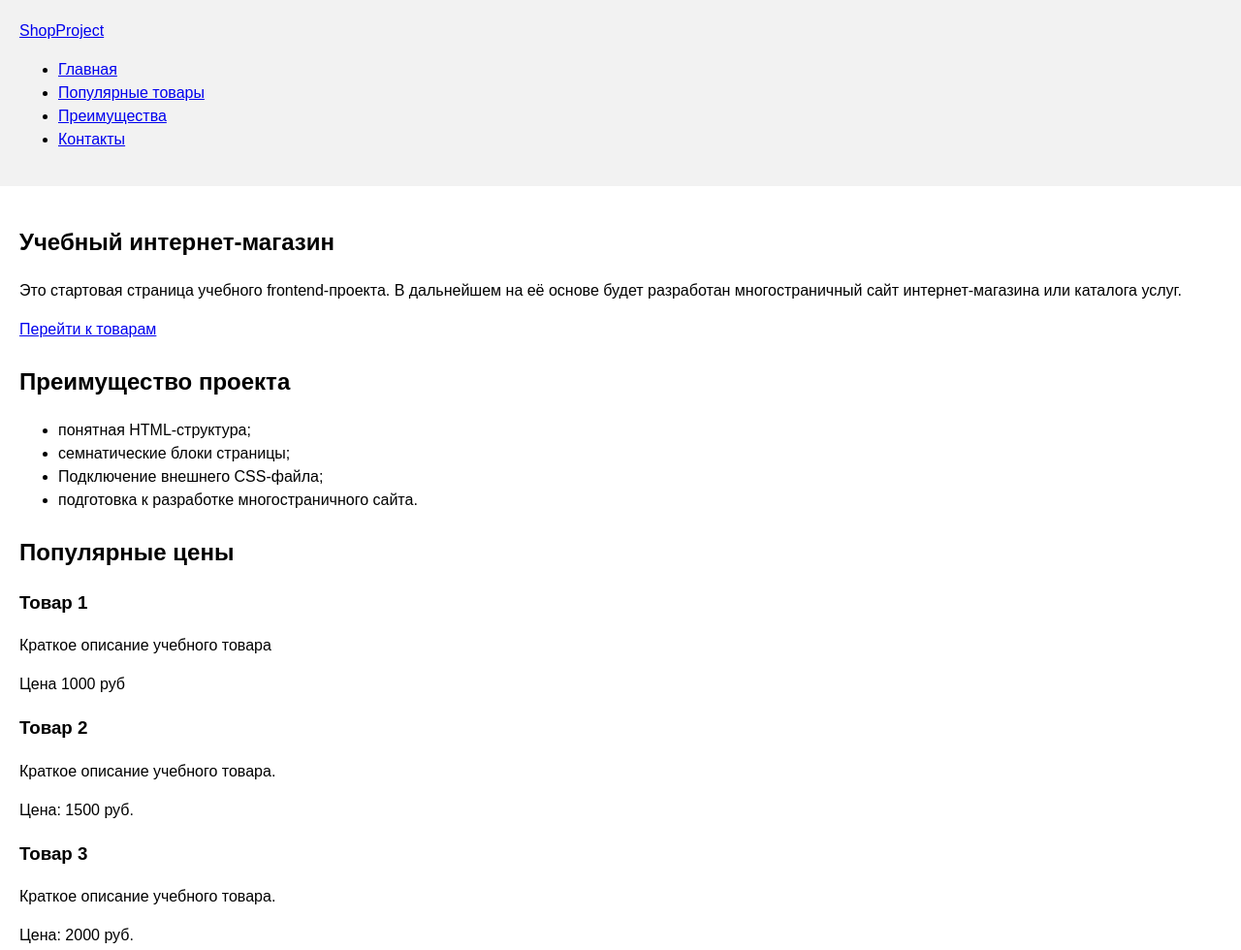
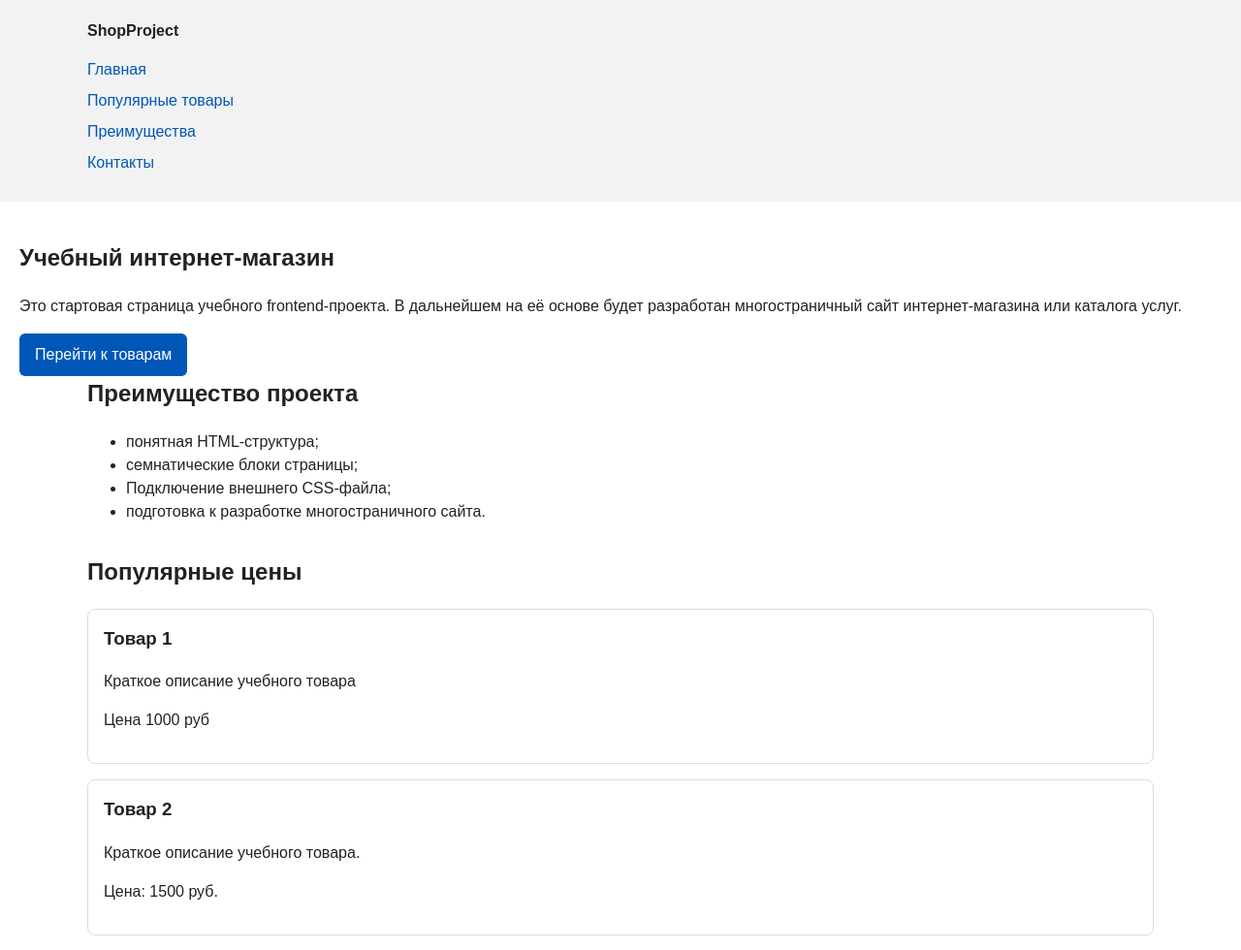
Before and after one commit to Sergey1627/Sergey1627-kr1-html-css-shop, a plain HTML site: page index.html in a window 1280 px wide. Shown: the top 980 px of the page at 97% size. Drawn offline with Linux system fonts and the light colour scheme.

Commit message:
feat: add semantic HTML structure and base CSS styles

```diff
--- a/css/style.css
+++ b/css/style.css
@@ -1,7 +1,13 @@
+* {
+  box-sizing: border-box;
+}
+
 body {
   margin: 0;
   font-family: Arial, sans-serif;
   line-height: 1.5;
+  color: #222222;
+  background-color: #ffffff;
 }
 
 header,
@@ -17,10 +23,71 @@
 footer {
   background-color: #f2f2f2;
 }
-section {
-  margin-bottom: 24px;
+.site-header {
+  max-width: 1100px;
+  margin: 0 auto;
+}
+.site-logo {
+  font-weight: bold;
+  text-decoration: none;
+  color: #222222;
+}
+.site-nav__list {
+  padding: 0;
+  margin: 16px 0 0;
+  list-style: none;
+}
+.site-nav__list li {
+  margin-bottom: 8px;
+}
+.site-nav__list a {
+  color: #0057b8;
+  text-decoration: none;
+}
+.site-nav__list a:hover {
+  text-decoration: underline;
+}
+hero {
+  max-width: 1100px;
+  margin: 0 auto 32px;
+  padding: 32px 20px;
+  background-color: #eef5ff;
+  border-radius: 12px;
 }
 
-section h2 {
+.section {
+  max-width: 1100px;
+  margin: 0 auto 32px;
+}
+
+.section h2 {
   margin-top: 0;
 }
+.product-card {
+  margin-bottom: 16px;
+  padding: 16px;
+  border: 1px solid #dddddd;
+  border-radius: 8px;
+  background-color: #ffffff;
+}
+.product-card h3 {
+  margin-top: 0;
+}
+.button {
+  display: inline-block;
+  padding: 10px 16px;
+  color: #ffffff;
+  background-color: #0057b8;
+  text-decoration: none;
+  border-radius: 6px;
+}
+.button:hover {
+  background-color: #003f86;
+}
+.aside-info {
+  max-width: 1100px;
+  margin: 0 auto 32px;
+  padding: 16px;
+  border-left: 4px solid #0057b8;
+  background-color: #f7f7f7;
+}
--- a/index.html
+++ b/index.html
@@ -70,5 +70,9 @@
   </p>
 </aside>
 </main>
+<footer id="contacts">
+    <p>&copy; 2026 Учебный проект. Все права защищены.</p>
+    <p>Дисциплина: Фронтенд и бэкенд разработка</p>
+  </footer>
 </body>
 </html>
```
Also changed, not shown: 1 other file.
